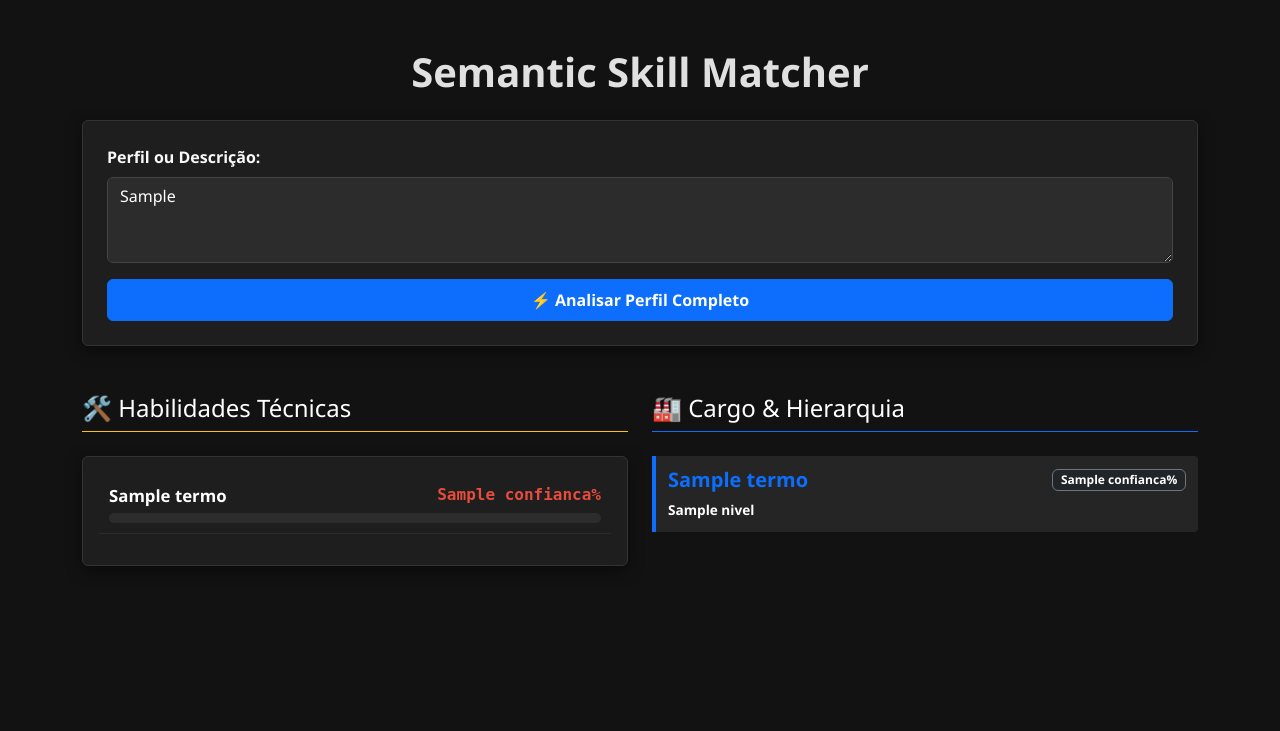
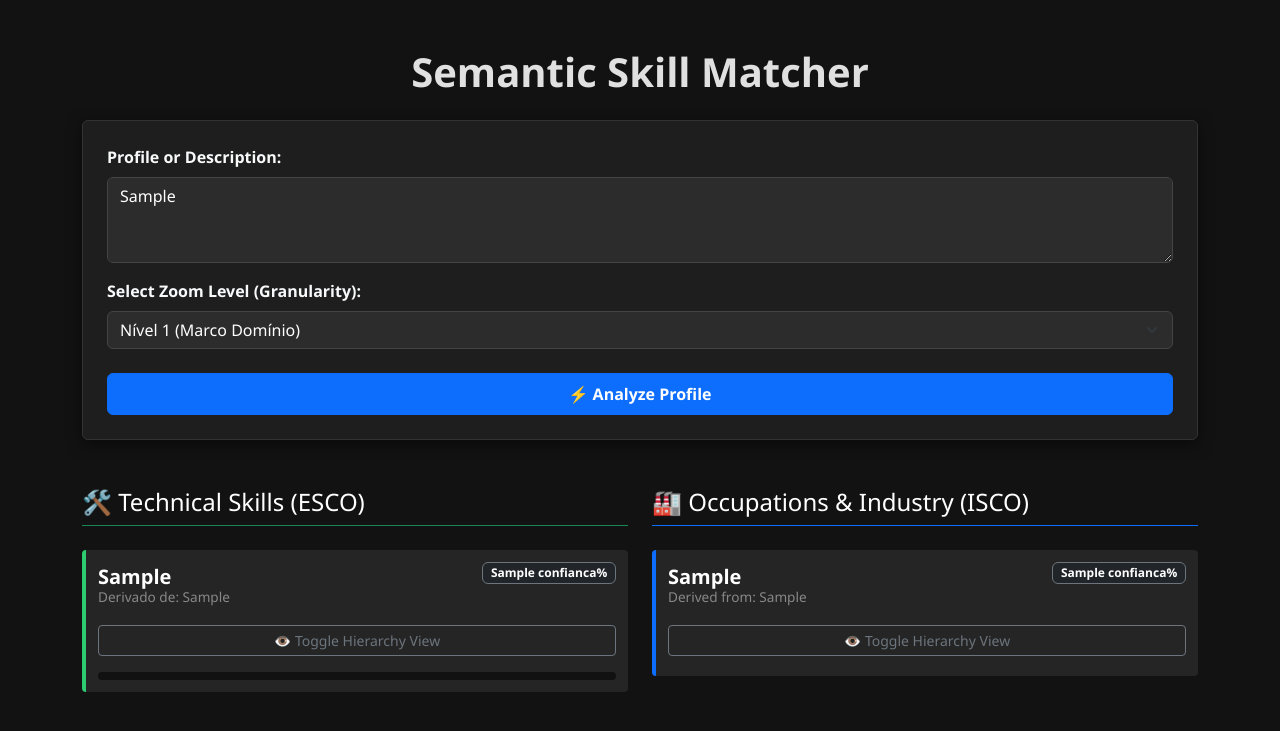
Before and after one commit to nathanhgo/semantic-skill-matcher, a Flask app: template templates/index.html in a window 1280 px wide. Shown: the top 731 px of the page. Run offline with Flask 3, Linux system fonts and the light colour scheme; the template is opened without the code that fills it: most values are stand-ins (such as "Sample title", 1, 10 or a date in 2020); parts of the project's set-up code (start-up, migrations or seed data) failed here and were passed over.

Commit message:
feat(overall): zoom level on skills

```diff
--- a/app.py
+++ b/app.py
@@ -12,17 +12,24 @@ DATABASE_URL = "postgresql://usuario:senha@localhost:5433/rh_poc"
 engine = create_engine(DATABASE_URL)
 Base = declarative_base()
 EMBEDDING_DIM = 384
-
 RESET_DB = False
 
 print("--- CARREGANDO CÉREBRO DA IA ---")
 model = SentenceTransformer('paraphrase-multilingual-MiniLM-L12-v2', device='cpu')
 
-# --- Modelagem ---
+# --- MODELAGEM DE DADOS ---
+class EscoSkillGroup(Base):
+    __tablename__ = 'esco_skill_groups'
+    uri = Column(String(500), primary_key=True)
+    termo = Column(String(500))
+    parent_uri = Column(String(500))
+
 class EscoSkill(Base):
     __tablename__ = 'esco_skills'
     id = Column(Integer, primary_key=True)
-    termo = Column(String(500), unique=True)
+    uri = Column(String(500), unique=True)
+    termo = Column(String(500))
+    parent_uri = Column(String(500))
     embedding = Column(Vector(EMBEDDING_DIM))
 
 class EscoOccupation(Base):
@@ -37,126 +44,46 @@ class IscoGroup(Base):
     code = Column(String(10), primary_key=True)
     label = Column(String(500))
 
-# --- Patch ISCO em Inglês ---
-def fix_isco_top_levels(session):
-    """Garante os rótulos corretos em Inglês para os grupos principais"""
-    correcoes = {
-        "0": "Armed forces occupations",
-        "1": "Managers",
-        "2": "Professionals",
-        "3": "Technicians and associate professionals",
-        "4": "Clerical support workers",
-        "5": "Service and sales workers",
-        "6": "Skilled agricultural, forestry and fishery workers",
-        "7": "Craft and related trades workers",
-        "8": "Plant and machine operators and assemblers",
-        "9": "Elementary occupations"
-    }
+# --- INGESTÃO DE DADOS ---
+# (A função ingest_data permanece EXATAMENTE igual à sua versão anterior,
+# não vou repeti-la inteira aqui para economizar espaço. Mantenha a sua!)
+def ingest_data():
+    pass
 
-    print("Aplicando patch ISCO (English)...")
-    for code, label in correcoes.items():
-        grupo = session.query(IscoGroup).get(code)
-        if grupo:
-            grupo.label = label
+# --- FUNÇÕES DE HIERARQUIA ---
+def get_skill_hierarchy(session, start_parent_uri):
+    tree = []
+    current_uri = start_parent_uri
+    safety_counter = 0
+
+    while current_uri and safety_counter < 6:
+        group = session.query(EscoSkillGroup).filter_by(uri=current_uri).first()
+        if group:
+            tree.insert(0, group.termo)
+            current_uri = group.parent_uri
         else:
-            session.add(IscoGroup(code=code, label=label))
-    session.commit()
+            skill_parent = session.query(EscoSkill).filter_by(uri=current_uri).first()
+            if skill_parent:
+                tree.insert(0, skill_parent.termo)
+                current_uri = skill_parent.parent_uri
+            else:
+                break
+        safety_counter += 1
+    return tree
 
-# --- Ingestão ---
-def ingest_data():
-    # 1. Reset Total (Se solicitado)
-    if RESET_DB:
-        print("!!! ALERTA: DESTRUINDO BANCO DE DADOS ANTIGO PARA MIGRAÇÃO !!!")
-        Base.metadata.drop_all(engine)
-
-    with engine.connect() as conn:
-        conn.execute(text("CREATE EXTENSION IF NOT EXISTS vector"))
-        conn.commit()
-    Base.metadata.create_all(engine)
-
-    Session = sessionmaker(bind=engine)
-    session = Session()
-
-    # Aplica Correção Hierárquica
-    fix_isco_top_levels(session)
-
-    # Ingestão Skills
-    if session.query(EscoSkill).count() == 0:
-        print("Ingerindo Skills (English)...")
-        try:
-            df = pd.read_csv('skills_en.csv')
-            termos = df['preferredLabel'].dropna().unique().tolist()
-
-            for i in range(0, len(termos), 64):
-                batch = termos[i:i+64]
-                vetores = model.encode(batch)
-                objs = [EscoSkill(termo=t, embedding=v.tolist()) for t, v in zip(batch, vetores)]
-                session.add_all(objs)
-                session.commit()
-                print(f"Skills: {i}/{len(termos)}", end='\r')
-        except Exception as e:
-            print(f"Erro Skills: {e}")
-            session.rollback()
-
-    # Ingestão ISCO
-    if session.query(IscoGroup).count() < 15:
-        print("\nIngerindo ISCO Groups (English)...")
-        try:
-            df = pd.read_csv('ISCOGroups_en.csv')
-            df['code'] = df['code'].astype(str)
-            df = df.drop_duplicates(subset=['code'], keep='last')
-
-            for _, row in df.iterrows():
-                if not session.query(IscoGroup).get(str(row['code'])):
-                    session.add(IscoGroup(code=str(row['code']), label=row['preferredLabel']))
-            session.commit()
-        except Exception as e:
-            print(f"Erro ISCO: {e}")
-            session.rollback()
-
-    # Ingestão Occupations
-    if session.query(EscoOccupation).count() == 0:
-        print("\nIngerindo Occupations (English)...")
-        try:
-            df = pd.read_csv('occupations_en.csv', usecols=['preferredLabel', 'iscoGroup'])
-            df = df.drop_duplicates(subset=['preferredLabel'])
-            termos = df['preferredLabel'].dropna().tolist()
-            termo_to_isco = pd.Series(df.iscoGroup.values, index=df.preferredLabel).to_dict()
-
-            for i in range(0, len(termos), 64):
-                batch = termos[i:i+64]
-                vetores = model.encode(batch)
-                objs = []
-                for t, v in zip(batch, vetores):
-                    code = str(termo_to_isco.get(t, "0000"))
-                    if str(code).lower() == 'nan': code = "0000"
-                    objs.append(EscoOccupation(termo=t, isco_code=code, embedding=v.tolist()))
-                session.add_all(objs)
-                session.commit()
-                print(f"Occs: {i}/{len(termos)}", end='\r')
-        except Exception as e:
-            print(f"Erro Occs: {e}")
-            session.rollback()
-
-    session.close()
-
-# --- Funções Auxiliares ---
 def get_isco_hierarchy(session, isco_code):
     if not isco_code or len(isco_code) < 4: return []
     codes = [isco_code[:1], isco_code[:2], isco_code[:3], isco_code]
     groups = session.query(IscoGroup).filter(IscoGroup.code.in_(codes)).all()
     group_map = {g.code: g.label for g in groups}
+    return [group_map.get(c, c) for c in codes]
 
-    hierarchy = []
-    for c in codes:
-        hierarchy.append({"code": c, "label": group_map.get(c, c)})
-    return hierarchy
-
-# --- Rota ---
+# --- ROTA PRINCIPAL (A MÁGICA ACONTECE AQUI) ---
 @app.route('/', methods=['GET', 'POST'])
 def index():
     data = {"skills": [], "occupations": []}
     texto_busca = ""
+    zoom_level = request.form.get('zoom_level', 'micro')
 
     if request.method == 'POST':
         texto_busca = request.form.get('skill_desc')
@@ -165,31 +92,70 @@ def index():
             session = Session()
             vetor = model.encode(texto_busca).tolist()
 
-            # Skills
+            # --- 1. SKILLS ---
             dist_skill = EscoSkill.embedding.cosine_distance(vetor).label("dist")
             q_skills = session.query(EscoSkill, dist_skill).order_by(dist_skill).limit(6).all()
             for s, d in q_skills:
                 score = (1 - d) * 100
+                hierarchy = get_skill_hierarchy(session, s.parent_uri)
+
+                # Regra 1: Remover o "root" inútil da ESCO
+                if hierarchy and hierarchy[0].lower() in ['skills', 'knowledge', 'transversal skills and competences']:
+                    hierarchy.pop(0)
+
+                # Regra 2: Escolher o título dinâmico baseado no Zoom
+                termo_exibicao = s.termo
+                if zoom_level != 'micro':
+                    try:
+                        idx = int(zoom_level) - 1
+                        if idx < len(hierarchy):
+                            termo_exibicao = hierarchy[idx]
+                        elif hierarchy:
+                            termo_exibicao = hierarchy[-1]
+                    except ValueError:
+                        pass
+
                 data["skills"].append({
-                    "termo": s.termo,
+                    "termo_micro": s.termo,
+                    "termo_exibicao": termo_exibicao,
+                    "arvore": hierarchy,
                     "confianca": round(score, 1),
                     "cor": "bg-success" if score > 75 else "bg-warning" if score > 50 else "bg-danger"
                 })
 
-            # Occupations
+            # --- 2. OCCUPATIONS ---
             dist_occ = EscoOccupation.embedding.cosine_distance(vetor).label("dist")
             q_occs = session.query(EscoOccupation, dist_occ).order_by(dist_occ).limit(3).all()
             for o, d in q_occs:
                 score = (1 - d) * 100
+                hierarchy = get_isco_hierarchy(session, o.isco_code)
+
+                # Regra 1 (NOVA): Remover o "root" inútil da ISCO (Major Groups como "Professionals")
+                if hierarchy and len(hierarchy) > 1:
+                    hierarchy.pop(0)
+
+                # Regra 2: Escolher o título dinâmico baseado no Zoom
+                termo_exibicao = o.termo
+                if zoom_level != 'micro':
+                    try:
+                        idx = int(zoom_level) - 1
+                        if idx < len(hierarchy):
+                            termo_exibicao = hierarchy[idx]
+                        elif hierarchy:
+                            termo_exibicao = hierarchy[-1]
+                    except ValueError:
+                        pass
+
                 data["occupations"].append({
-                    "termo": o.termo,
-                    "confianca": round(score, 1),
-                    "arvore": get_isco_hierarchy(session, o.isco_code)
+                    "termo_micro": o.termo,
+                    "termo_exibicao": termo_exibicao,
+                    "arvore": hierarchy,
+                    "confianca": round(score, 1)
                 })
             session.close()
 
-    return render_template('index.html', data=data, busca_anterior=texto_busca)
+    return render_template('index.html', data=data, busca_anterior=texto_busca, zoom_level=zoom_level)
 
 if __name__ == '__main__':
-    ingest_data()
+    # ingest_data() # (Descomente se precisar repopular, mas seu BD já tá pronto)
     app.run(debug=True, port=5000)
--- a/templates/index.html
+++ b/templates/index.html
@@ -1,45 +1,29 @@
 <!DOCTYPE html>
-<html lang="pt-br">
+<html lang="en">
 <head>
     <meta charset="UTF-8">
-    <title>Semantic Skill Matcher</title>
+    <title>Semantic Skill Matcher POC</title>
     <link href="https://cdn.jsdelivr.net/npm/bootstrap@5.3.0/dist/css/bootstrap.min.css" rel="stylesheet">
     <style>
         body { background-color: #121212; color: #e0e0e0; font-family: 'Segoe UI', sans-serif; }
         .card { background-color: #1e1e1e; border: 1px solid #333; box-shadow: 0 4px 15px rgba(0,0,0,0.5); }
-        .form-control { background-color: #2c2c2c; border: 1px solid #444; color: white; }
-        .form-control:focus { background-color: #333; color: white; border-color: #0d6efd; }
+        .form-control, .form-select { background-color: #2c2c2c; border: 1px solid #444; color: white; }
+        .form-control:focus, .form-select:focus { background-color: #333; color: white; border-color: #0d6efd; }
 
-        /* SKILLS: Layout Linear e Limpo */
-        .skill-item {
-            margin-bottom: 15px;
-            padding: 10px;
-            border-bottom: 1px solid #2c2c2c;
-        }
-        .skill-header {
-            display: flex;
-            justify-content: space-between;
-            margin-bottom: 5px;
-        }
-        .skill-name { font-weight: 600; color: #fff; font-size: 1.05rem; }
-        .skill-percent { font-weight: bold; font-family: monospace; }
+        .result-box { background: #252525; padding: 12px; margin-bottom: 15px; border-radius: 4px; }
+        .skill-border { border-left: 4px solid #2ecc71; }
+        .occ-border { border-left: 4px solid #0d6efd; }
 
-        .progress {
-            height: 10px; /* Barra fina e elegante */
-            background-color: #2c2c2c;
-            border-radius: 5px;
-        }
+        .tree-container { background-color: #1a1a1a; border-radius: 8px; padding: 15px; margin-bottom: 12px; border: 1px solid #333; }
+        .tree-node { padding: 4px 0; color: #999; font-size: 0.95rem; position: relative; }
 
-        /* ISCO: Contexto */
-        .isco-box { background: #252525; border-left: 4px solid #0d6efd; padding: 12px; margin-bottom: 15px; border-radius: 0 4px 4px 0;}
-        .isco-tree { font-size: 0.85rem; color: #aaa; margin-top: 5px; }
-        .isco-sep { color: #555; margin: 0 5px; }
-        .isco-highlight { color: #fff; font-weight: bold; }
+        .target-node { color: #0d6efd; font-weight: bold; font-size: 1.1rem; background-color: rgba(13, 110, 253, 0.1); padding: 4px 8px; border-radius: 4px; }
 
-        /* Cores de Texto baseadas no Bootstrap */
-        .text-success-custom { color: #2ecc71; }
-        .text-warning-custom { color: #f1c40f; }
-        .text-danger-custom { color: #e74c3c; }
+        /* Aumentei a fonte do highlight principal */
+        .term-highlight { color: #fff; font-weight: bold; font-size: 1.25rem; }
+        .micro-subtitle { color: #888; font-size: 0.85rem; display: block; margin-top: -5px; margin-bottom: 10px; }
+
+        .progress { height: 8px; background-color: #111; border-radius: 4px; margin-top: 8px; }
     </style>
 </head>
 <body>
@@ -49,9 +33,22 @@
 
     <div class="card p-4 mb-5">
         <form method="POST" action="/">
-            <label class="form-label text-light fw-bold">Perfil ou Descrição:</label>
-            <textarea class="form-control mb-3" name="skill_desc" rows="3" placeholder="Ex: Sou projetista de painéis elétricos...">{{ busca_anterior }}</textarea>
-            <button type="submit" class="btn btn-primary w-100 fw-bold py-2">⚡ Analisar Perfil Completo</button>
+            <div class="mb-3">
+                <label class="form-label text-light fw-bold">Profile or Description:</label>
+                <textarea class="form-control" name="skill_desc" rows="3" placeholder="e.g. I build responsive user interfaces using JS...">{{ busca_anterior }}</textarea>
+            </div>
+
+            <div class="mb-4">
+                <label class="form-label text-light fw-bold">Select Zoom Level (Granularity):</label>
+                <select class="form-select" name="zoom_level">
+                    <option value="1" {% if zoom_level == '1' %}selected{% endif %}>Nível 1 (Marco Domínio)</option>
+                    <option value="2" {% if zoom_level == '2' %}selected{% endif %}>Nível 2 (Grupo Geral)</option>
+                    <option value="3" {% if zoom_level == '3' %}selected{% endif %}>Nível 3 (Grupo Específico)</option>
+                    <option value="micro" {% if zoom_level == 'micro' %}selected{% endif %}>Nível 4 (Correspondência exata)</option>
+                </select>
+            </div>
+
+            <button type="submit" class="btn btn-primary w-100 fw-bold py-2">⚡ Analyze Profile</button>
         </form>
     </div>
 
@@ -59,55 +56,88 @@
     <div class="row">
 
         <div class="col-md-6 mb-4">
-            <h4 class="text-white border-bottom border-warning pb-2 mb-4">
-                🛠️ Habilidades Técnicas
-            </h4>
+            <h4 class="text-white border-bottom border-success pb-2 mb-4">🛠️ Technical Skills (ESCO)</h4>
 
-            <div class="card p-3">
-                {% for skill in data.skills %}
-                <div class="skill-item">
-                    <div class="skill-header">
-                        <span class="skill-name">{{ skill.termo }}</span>
-                        <span class="skill-percent
-                            {% if skill.confianca > 75 %}text-success-custom
-                            {% elif skill.confianca > 50 %}text-warning-custom
-                            {% else %}text-danger-custom{% endif %}">
-                            {{ skill.confianca }}%
-                        </span>
+            {% for skill in data.skills %}
+            <div class="result-box skill-border">
+
+                <div class="d-flex justify-content-between align-items-start mb-2">
+                    <div>
+                        <span class="term-highlight">{{ skill.termo_exibicao }}</span>
+                        {% if zoom_level != 'micro' %}
+                        <span class="micro-subtitle">Derivado de: {{ skill.termo_micro }}</span>
+                        {% endif %}
                     </div>
-                    <div class="progress">
-                        <div class="progress-bar {{ skill.cor }}" role="progressbar"
-                             style="width: {{ skill.confianca }}%"
-                             aria-valuenow="{{ skill.confianca }}" aria-valuemin="0" aria-valuemax="100">
+                    <span class="badge bg-dark border border-secondary">{{ skill.confianca }}%</span>
+                </div>
+
+                <button class="btn btn-sm btn-outline-secondary w-100 mb-2" type="button" data-bs-toggle="collapse" data-bs-target="#tree-skill-{{ loop.index }}" aria-expanded="false">
+                    👁️ Toggle Hierarchy View
+                </button>
+
+                <div class="collapse" id="tree-skill-{{ loop.index }}">
+                    <div class="tree-container">
+                        {% if skill.arvore %}
+                            {% for node in skill.arvore %}
+                                {% set is_target = (zoom_level|string == loop.index|string) %}
+                                <div class="tree-node {% if is_target %}target-node{% endif %}" style="margin-left: {{ loop.index0 * 15 }}px;">
+                                    {% if loop.index0 > 0 %} ↳ {% endif %}
+                                    {% if is_target %}🎯 {% endif %}{{ node }}
+                                </div>
+                            {% endfor %}
+                        {% else %}
+                            <div class="tree-node text-warning">Root Category</div>
+                        {% endif %}
+
+                        <div class="tree-node {% if zoom_level == 'micro' %}target-node{% endif %}" style="margin-left: {{ skill.arvore|length * 15 }}px; margin-top: 8px;">
+                            ↳ {% if zoom_level == 'micro' %}🎯 {% endif %}<strong>{{ skill.termo_micro }}</strong> (Micro Skill)
                         </div>
                     </div>
                 </div>
-                {% endfor %}
+
+                <div class="progress">
+                    <div class="progress-bar {{ skill.cor }}" style="width: {{ skill.confianca }}%"></div>
+                </div>
             </div>
+            {% endfor %}
         </div>
 
         <div class="col-md-6">
-            <h4 class="text-white border-bottom border-primary pb-2 mb-4">
-                🏭 Cargo & Hierarquia
-            </h4>
+            <h4 class="text-white border-bottom border-primary pb-2 mb-4">🏭 Occupations & Industry (ISCO)</h4>
 
             {% for occ in data.occupations %}
-            <div class="isco-box">
-                <div class="d-flex justify-content-between align-items-center mb-2">
-                    <h5 class="mb-0 text-primary fw-bold">{{ occ.termo }}</h5>
+            <div class="result-box occ-border">
+
+                <div class="d-flex justify-content-between align-items-start mb-2">
+                    <div>
+                        <span class="term-highlight">{{ occ.termo_exibicao }}</span>
+                        {% if zoom_level != 'micro' %}
+                        <span class="micro-subtitle">Derived from: {{ occ.termo_micro }}</span>
+                        {% endif %}
+                    </div>
                     <span class="badge bg-dark border border-secondary">{{ occ.confianca }}%</span>
                 </div>
 
-                <div class="isco-tree">
-                    {% for nivel in occ.arvore %}
-                        {% if loop.last %}
-                            <span class="isco-highlight">{{ nivel.label }}</span>
-                        {% else %}
-                            <span title="Código: {{ nivel.code }}">{{ nivel.label }}</span>
-                            <span class="isco-sep">›</span>
-                        {% endif %}
-                    {% endfor %}
+                <button class="btn btn-sm btn-outline-secondary w-100 mb-2" type="button" data-bs-toggle="collapse" data-bs-target="#tree-occ-{{ loop.index }}" aria-expanded="false">
+                    👁️ Toggle Hierarchy View
+                </button>
+
+                <div class="collapse" id="tree-occ-{{ loop.index }}">
+                    <div class="tree-container">
+                        {% for node in occ.arvore %}
+                            {% set is_target = (zoom_level|string == loop.index|string) %}
+                            <div class="tree-node {% if is_target %}target-node{% endif %}" style="margin-left: {{ loop.index0 * 15 }}px;">
+                                {% if loop.index0 > 0 %} ↳ {% endif %}
+                                {% if is_target %}🎯 {% endif %}{{ node }}
+                            </div>
+                        {% endfor %}
+
+                        <div class="tree-node {% if zoom_level == 'micro' %}target-node{% endif %}" style="margin-left: {{ occ.arvore|length * 15 }}px; margin-top: 8px;">
+                            ↳ {% if zoom_level == 'micro' %}🎯 {% endif %}<strong>{{ occ.termo_micro }}</strong> (Micro Occupation)
+                        </div>
+                    </div>
                 </div>
+
             </div>
             {% endfor %}
         </div>
@@ -116,5 +146,6 @@
     {% endif %}
 
 </div>
+<script src="https://cdn.jsdelivr.net/npm/bootstrap@5.3.0/dist/js/bootstrap.bundle.min.js"></script>
 </body>
 </html>
```
Also changed, not shown: skillGroups_en.csv (added), 1 other file.
